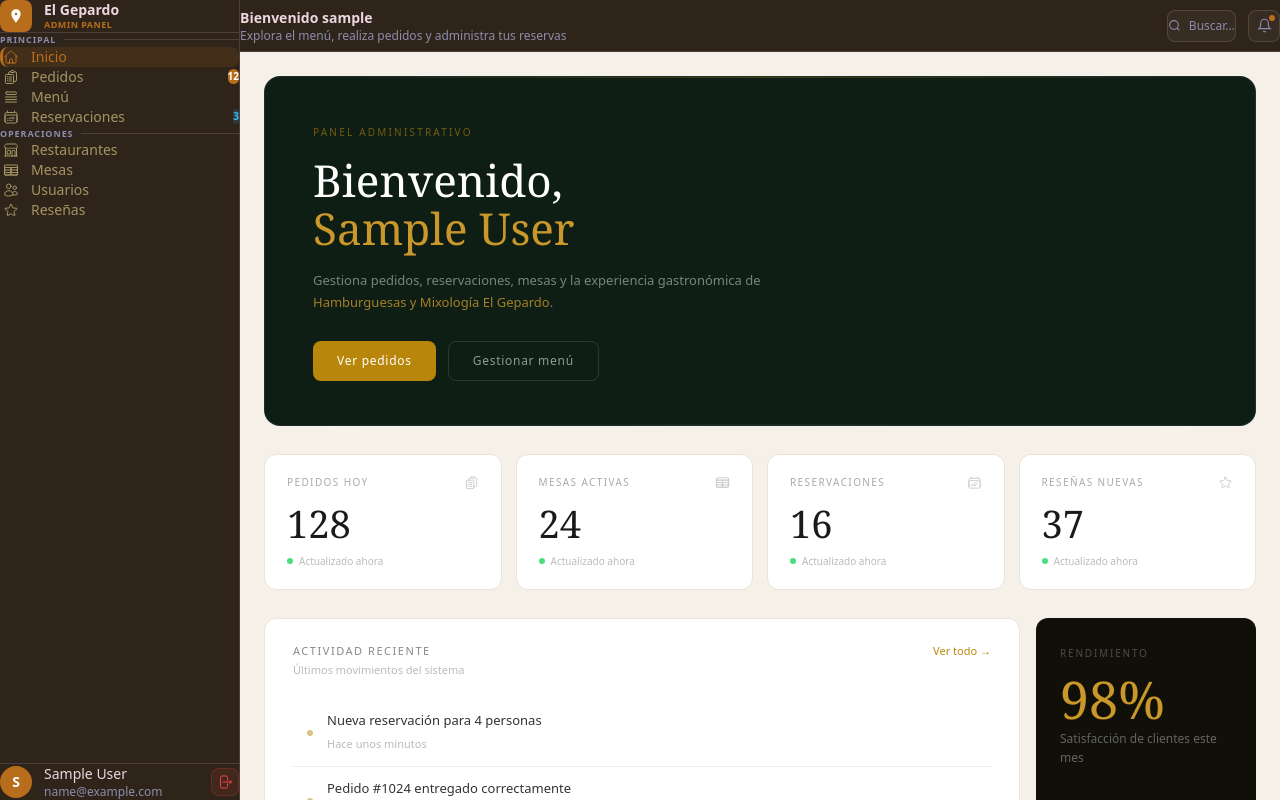
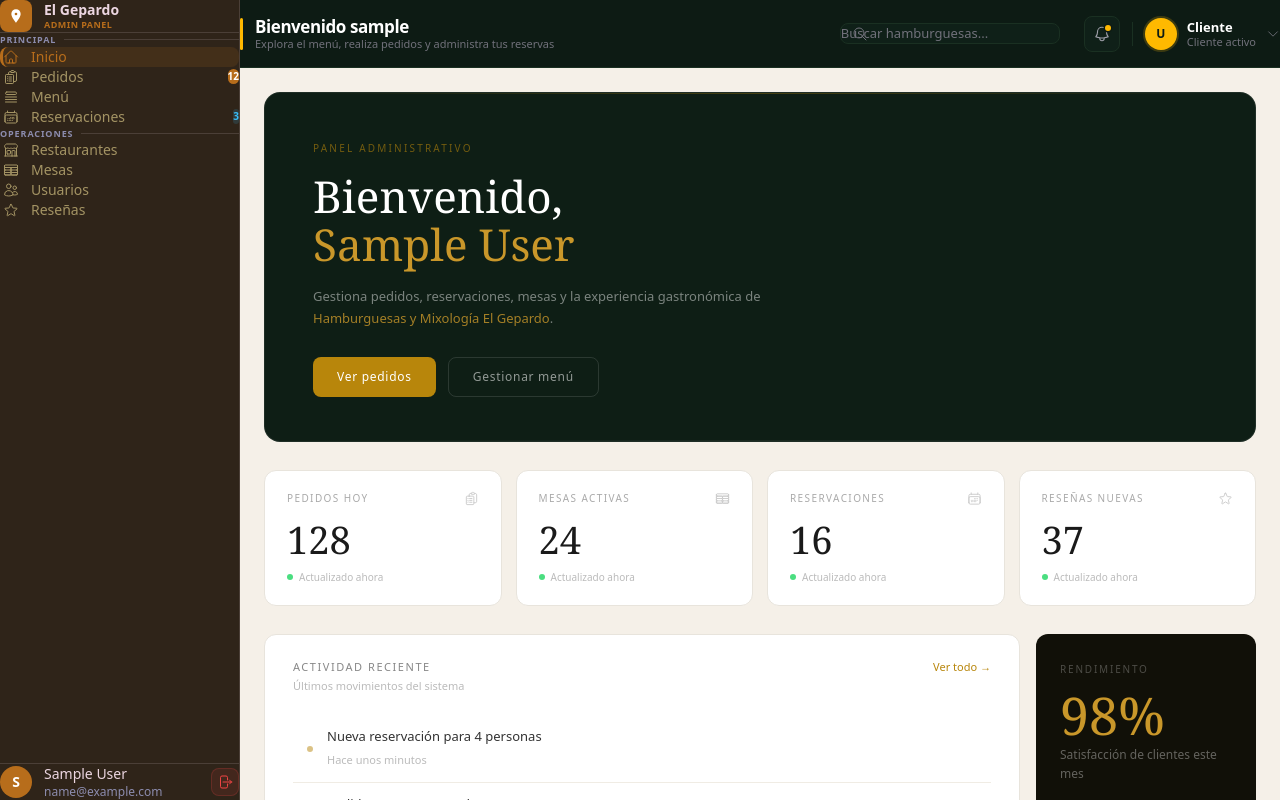
Before and after one commit to lcastro-2021276/BitCoiners-Mixologa-el-Gepardo, a React (Vite) app in the folder Restaurante - Hamburguesas-y-Mixologa-el-Gepardo/Client-AdminGepardo/: page /dashboard in a window 1280 px wide. Built offline with nearby package versions, Linux system fonts and the light colour scheme; sample sign-in values are in the browser's storage.

Commit message:
feat: update Navbar Shared component with new props

```diff
--- a/Restaurante - Hamburguesas-y-Mixologa-el-Gepardo/Client-AdminGepardo/src/shared/components/layout/Navbar.jsx
+++ b/Restaurante - Hamburguesas-y-Mixologa-el-Gepardo/Client-AdminGepardo/src/shared/components/layout/Navbar.jsx
@@ -1,74 +1,151 @@
-// src/shared/components/layout/Navbar.jsx
-import { Bars3Icon } from "@heroicons/react/24/outline";
+// Navbar.jsx
+import {
+  Bars3Icon,
+  BellIcon,
+  MagnifyingGlassIcon,
+  ChevronDownIcon,
+} from "@heroicons/react/24/outline";
 
-export const Navbar = ({ title, subtitle, onMenuOpen }) => {
+export const Navbar = ({
+  title,
+  subtitle,
+  onMenuOpen,
+  user,
+}) => {
+
+  const isAdmin =
+    user?.role === "Admin" ||
+    user?.role === "ADMIN";
+
   return (
     <header
-      className="flex items-center gap-3 px-5 sticky top-0 z-10"
-      style={{
-        height: "52px",
-        flexShrink: 0,
-        background: "var(--bg-primary)",
-        borderBottom: "1px solid var(--border-color)",
-      }}
+      className="
+        sticky top-0 z-30
+        flex h-[68px] items-center gap-6
+        border-b border-[#1a3022]
+        bg-[#0d1b14]
+        px-6
+      "
     >
-      {/* Botón mobile */}
+      {/* MENU MOBILE */}
       <button
-        className="lg:hidden"
         onClick={onMenuOpen}
-        style={{ color: "var(--text-muted)" }}
+        className="
+          flex h-9 w-9 items-center justify-center
+          rounded-lg text-zinc-400
+          transition-colors duration-200
+          hover:bg-white/8 hover:text-white
+          lg:hidden
+        "
       >
-        <Bars3Icon className="w-5 h-5" />
+        <Bars3Icon className="h-5 w-5" />
       </button>
 
-      {/* Título */}
-      <div className="flex-1">
-        <h1 className="text-sm font-bold" style={{ color: "var(--text-primary)" }}>
+      {/* TITLE BLOCK */}
+      <div className="flex flex-1 items-center gap-3">
+        {/* Accent bar */}
+        <div className="h-8 w-[3px] rounded-full bg-amber-400" />
+
+        <div>
+          <h1 className="text-[17px] font-bold text-white leading-tight tracking-tight">
             {title}
           </h1>
           {subtitle && (
-          <p className="text-xs" style={{ color: "var(--text-muted)" }}>
+            <p className="text-[11px] text-zinc-500 leading-tight mt-0.5">
               {subtitle}
             </p>
           )}
         </div>
-
-      {/* Búsqueda */}
-      <div
-        className="hidden sm:flex items-center gap-2 px-3 rounded-lg"
-        style={{
-          height: "32px",
-          background: "rgba(255,255,255,0.04)",
-          border: "1px solid var(--border-color)",
-        }}
-      >
-        <svg width="13" height="13" viewBox="0 0 24 24" fill="none"
-          stroke="var(--text-muted)" strokeWidth="2">
-          <circle cx="11" cy="11" r="8"/>
-          <line x1="21" y1="21" x2="16.65" y2="16.65"/>
-        </svg>
-        <span className="text-xs" style={{ color: "var(--text-muted)" }}>
-          Buscar...
-        </span>
       </div>
 
-      {/* Notificaciones */}
+      {/* SEARCH */}
+      <div className="relative hidden lg:flex items-center">
+        <MagnifyingGlassIcon className="absolute left-3 h-4 w-4 text-zinc-500 pointer-events-none" />
+        <input
+          type="text"
+          placeholder={
+            isAdmin ? "Buscar pedidos, usuarios..." : "Buscar hamburguesas..."
+          }
+          className="
+            w-[220px] pl-9 pr-4 py-2
+            rounded-lg
+            border border-[#1a3022]
+            bg-[#0f2018]
+            text-[13px] text-white
+            placeholder:text-zinc-500
+            outline-none
+            transition-all duration-200
+            focus:border-amber-400/40 focus:w-[260px]
+          "
+        />
+      </div>
+
+      {/* ACTIONS */}
+      <div className="flex items-center gap-3">
+
+        {/* NOTIFICATIONS */}
+        <button
+          className="
+            relative flex h-9 w-9 items-center justify-center
+            rounded-lg
+            border border-[#1a3022]
+            bg-[#0f2018]
+            text-zinc-400
+            transition-all duration-200
+            hover:border-amber-400/30
+            hover:text-amber-300
+          "
+        >
+          <BellIcon className="h-[18px] w-[18px]" />
+          <span
+            className="
+              absolute right-2 top-2
+              h-1.5 w-1.5 rounded-full
+              bg-amber-400
+              ring-[1.5px] ring-[#0d1b14]
+            "
+          />
+        </button>
+
+        {/* DIVIDER */}
+        <div className="h-6 w-px bg-[#1a3022]" />
+
+        {/* PROFILE */}
         <div
-        className="relative w-8 h-8 rounded-lg flex items-center justify-center cursor-pointer"
-        style={{
-          background: "rgba(255,255,255,0.04)",
-          border: "1px solid var(--border-color)",
-        }}
+          className="
+            hidden md:flex items-center gap-2.5
+            cursor-pointer
+            group
+          "
         >
-        <svg width="15" height="15" viewBox="0 0 24 24" fill="none"
-          stroke="var(--text-muted)" strokeWidth="1.8">
-          <path d="M18 8A6 6 0 0 0 6 8c0 7-3 9-3 9h18s-3-2-3-9"/>
-          <path d="M13.73 21a2 2 0 0 1-3.46 0"/>
-        </svg>
-        <span
-          className="absolute top-1 right-1 w-1.5 h-1.5 rounded-full"
-          style={{ background: "var(--color-accent)" }}
-        />
+          {/* Avatar */}
+          <div
+            className="
+              flex h-8 w-8 items-center justify-center
+              rounded-full
+              bg-amber-400
+              text-[12px] font-bold text-[#0d1b14]
+              ring-2 ring-amber-400/20
+              transition-all duration-200
+              group-hover:ring-amber-400/50
+            "
+          >
+            {user?.name?.charAt(0)?.toUpperCase() || "U"}
+          </div>
+
+          <div className="leading-tight">
+            <p className="text-[13px] font-semibold text-white">
+              {isAdmin
+                ? user?.name || "Administrador"
+                : user?.username || user?.name || "Cliente"}
+            </p>
+            <p className="text-[11px] text-zinc-500">
+              {isAdmin ? "Administrador" : "Cliente activo"}
+            </p>
+          </div>
+
+          <ChevronDownIcon className="h-3.5 w-3.5 text-zinc-500 transition-transform duration-200 group-hover:translate-y-0.5" />
+        </div>
       </div>
     </header>
   );
```
Lines whose indentation alone changed are shown as unchanged.
